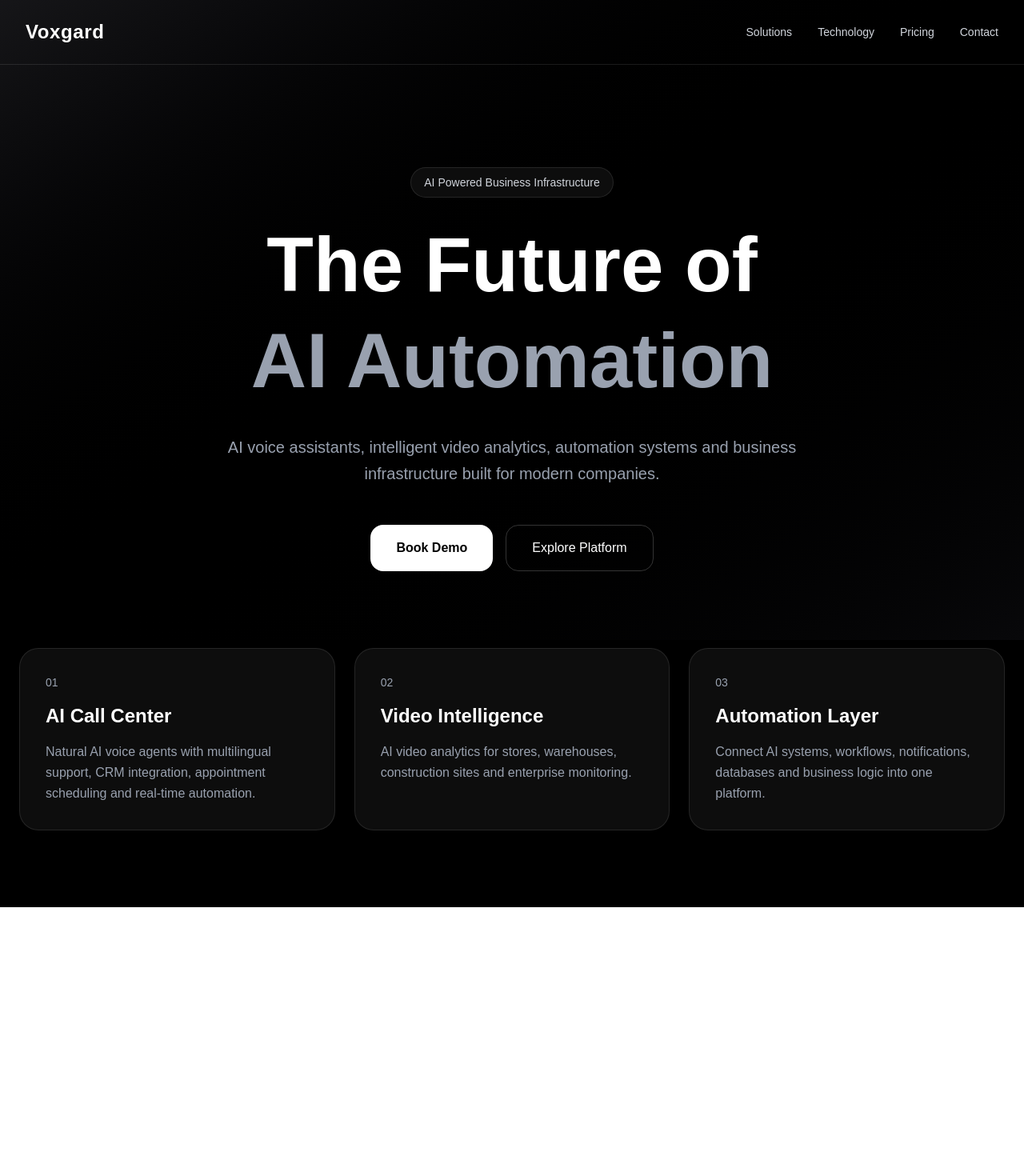
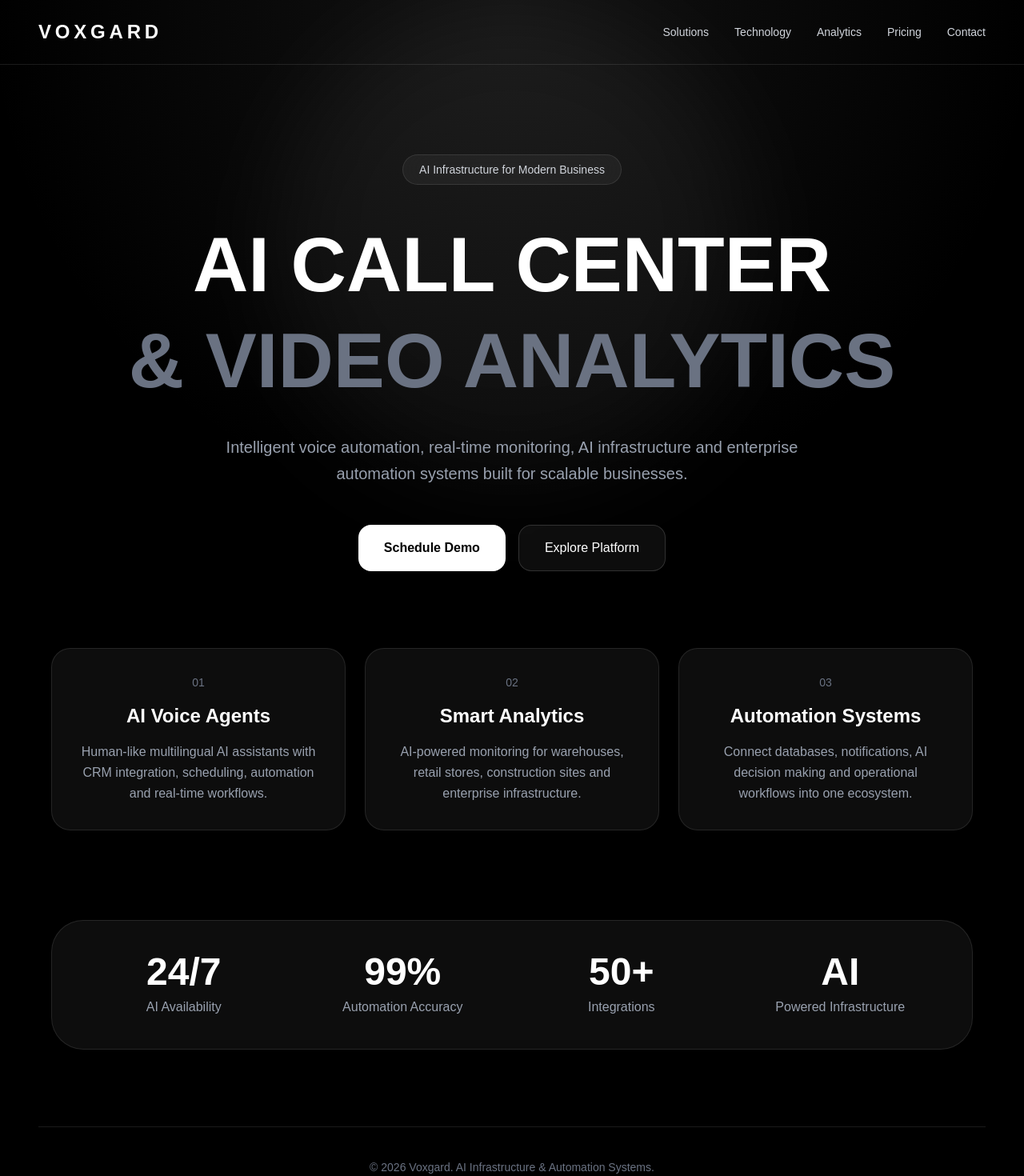
Before and after one commit to voxgard/voxgard-site, a Next.js app: page / in a window 1280 px wide. Shown: the top 1470 px of the page at 80% size. Before the commit the page ends 1134 px from the top, so only its background shows below. Built offline with nearby package versions, Linux system fonts and the light colour scheme.

Commit message:
next premium design

```diff
--- a/app/page.tsx
+++ b/app/page.tsx
@@ -1,96 +1,144 @@
 export default function Home() {
   return (
-    <main className="min-h-screen bg-black text-white overflow-hidden">
-      <div className="absolute inset-0 bg-gradient-to-br from-zinc-900 via-black to-zinc-950 opacity-90" />
+    <main className="relative min-h-screen overflow-hidden bg-black text-white">
+      <div className="absolute inset-0 bg-[radial-gradient(circle_at_top,rgba(120,120,120,0.15),transparent_40%)]" />
 
-      <header className="relative z-10 flex items-center justify-between px-8 py-6 border-b border-white/10">
-        <h1 className="text-2xl font-bold tracking-wide">
-          Voxgard
-        </h1>
+      <div className="absolute top-0 left-1/2 h-[600px] w-[600px] -translate-x-1/2 rounded-full bg-white/5 blur-3xl" />
 
-        <nav className="hidden md:flex gap-8 text-sm text-gray-300">
+      <header className="relative z-20 flex items-center justify-between border-b border-white/10 px-6 py-6 md:px-12">
+        <div className="text-2xl font-bold tracking-[0.2em]">
+          VOXGARD
+        </div>
+
+        <nav className="hidden md:flex items-center gap-8 text-sm text-gray-300">
           <a href="#">Solutions</a>
           <a href="#">Technology</a>
+          <a href="#">Analytics</a>
           <a href="#">Pricing</a>
           <a href="#">Contact</a>
         </nav>
       </header>
 
-      <section className="relative z-10 flex flex-col items-center justify-center text-center px-6 pt-32 pb-24">
-        <div className="mb-6 px-4 py-2 rounded-full border border-white/10 bg-white/5 backdrop-blur-md text-sm text-gray-300">
-          AI Powered Business Infrastructure
+      <section className="relative z-10 flex flex-col items-center px-6 pt-28 text-center md:px-12">
+        <div className="rounded-full border border-white/10 bg-white/5 px-5 py-2 text-sm text-gray-300 backdrop-blur-xl">
+          AI Infrastructure for Modern Business
         </div>
 
-        <h2 className="text-6xl md:text-8xl font-bold max-w-5xl leading-tight">
-          The Future of
-          <span className="block text-gray-400">
-            AI Automation
+        <h1 className="mt-10 max-w-6xl text-6xl font-bold leading-tight md:text-8xl">
+          AI CALL CENTER
+          <span className="block text-gray-500">
+            & VIDEO ANALYTICS
           </span>
-        </h2>
+        </h1>
 
-        <p className="mt-8 max-w-3xl text-xl text-gray-400 leading-relaxed">
-          AI voice assistants, intelligent video analytics,
-          automation systems and business infrastructure
-          built for modern companies.
+        <p className="mt-8 max-w-3xl text-lg leading-relaxed text-gray-400 md:text-xl">
+          Intelligent voice automation, real-time monitoring,
+          AI infrastructure and enterprise automation systems
+          built for scalable businesses.
         </p>
 
-        <div className="mt-12 flex flex-col md:flex-row gap-4">
-          <button className="px-8 py-4 rounded-2xl bg-white text-black font-semibold hover:bg-gray-200 transition">
-            Book Demo
+        <div className="mt-12 flex flex-col gap-4 md:flex-row">
+          <button className="rounded-2xl bg-white px-8 py-4 font-semibold text-black transition hover:bg-gray-200">
+            Schedule Demo
           </button>
 
-          <button className="px-8 py-4 rounded-2xl border border-white/20 hover:bg-white hover:text-black transition">
+          <button className="rounded-2xl border border-white/15 bg-white/5 px-8 py-4 backdrop-blur-xl transition hover:bg-white hover:text-black">
             Explore Platform
           </button>
         </div>
-      </section>
 
-      <section className="relative z-10 grid md:grid-cols-3 gap-6 px-6 pb-24 max-w-7xl mx-auto">
-        <div className="rounded-3xl border border-white/10 bg-white/5 backdrop-blur-xl p-8">
-          <div className="text-sm text-gray-400 mb-4">
+        <div className="mt-24 grid w-full max-w-6xl gap-6 md:grid-cols-3">
+          <div className="rounded-3xl border border-white/10 bg-white/5 p-8 backdrop-blur-xl">
+            <div className="mb-4 text-sm text-gray-500">
               01
             </div>
 
-          <h3 className="text-2xl font-semibold mb-4">
-            AI Call Center
-          </h3>
+            <h2 className="mb-4 text-2xl font-semibold">
+              AI Voice Agents
+            </h2>
 
-          <p className="text-gray-400 leading-relaxed">
-            Natural AI voice agents with multilingual support,
-            CRM integration, appointment scheduling and
-            real-time automation.
+            <p className="leading-relaxed text-gray-400">
+              Human-like multilingual AI assistants with CRM integration,
+              scheduling, automation and real-time workflows.
             </p>
           </div>
 
-        <div className="rounded-3xl border border-white/10 bg-white/5 backdrop-blur-xl p-8">
-          <div className="text-sm text-gray-400 mb-4">
+          <div className="rounded-3xl border border-white/10 bg-white/5 p-8 backdrop-blur-xl">
+            <div className="mb-4 text-sm text-gray-500">
               02
             </div>
 
-          <h3 className="text-2xl font-semibold mb-4">
-            Video Intelligence
-          </h3>
+            <h2 className="mb-4 text-2xl font-semibold">
+              Smart Analytics
+            </h2>
 
-          <p className="text-gray-400 leading-relaxed">
-            AI video analytics for stores, warehouses,
-            construction sites and enterprise monitoring.
+            <p className="leading-relaxed text-gray-400">
+              AI-powered monitoring for warehouses, retail stores,
+              construction sites and enterprise infrastructure.
             </p>
           </div>
 
-        <div className="rounded-3xl border border-white/10 bg-white/5 backdrop-blur-xl p-8">
-          <div className="text-sm text-gray-400 mb-4">
+          <div className="rounded-3xl border border-white/10 bg-white/5 p-8 backdrop-blur-xl">
+            <div className="mb-4 text-sm text-gray-500">
               03
             </div>
 
-          <h3 className="text-2xl font-semibold mb-4">
-            Automation Layer
-          </h3>
+            <h2 className="mb-4 text-2xl font-semibold">
+              Automation Systems
+            </h2>
 
-          <p className="text-gray-400 leading-relaxed">
-            Connect AI systems, workflows, notifications,
-            databases and business logic into one platform.
+            <p className="leading-relaxed text-gray-400">
+              Connect databases, notifications, AI decision making
+              and operational workflows into one ecosystem.
             </p>
           </div>
+        </div>
+
+        <section className="mt-28 grid w-full max-w-6xl gap-6 rounded-[40px] border border-white/10 bg-white/5 p-10 backdrop-blur-2xl md:grid-cols-4">
+          <div>
+            <div className="text-5xl font-bold">
+              24/7
+            </div>
+
+            <div className="mt-2 text-gray-400">
+              AI Availability
+            </div>
+          </div>
+
+          <div>
+            <div className="text-5xl font-bold">
+              99%
+            </div>
+
+            <div className="mt-2 text-gray-400">
+              Automation Accuracy
+            </div>
+          </div>
+
+          <div>
+            <div className="text-5xl font-bold">
+              50+
+            </div>
+
+            <div className="mt-2 text-gray-400">
+              Integrations
+            </div>
+          </div>
+
+          <div>
+            <div className="text-5xl font-bold">
+              AI
+            </div>
+
+            <div className="mt-2 text-gray-400">
+              Powered Infrastructure
+            </div>
+          </div>
+        </section>
+
+        <footer className="mt-24 w-full border-t border-white/10 py-10 text-center text-sm text-gray-500">
+          © 2026 Voxgard. AI Infrastructure & Automation Systems.
+        </footer>
       </section>
     </main>
   );
```
Lines whose indentation alone changed are shown as unchanged.
